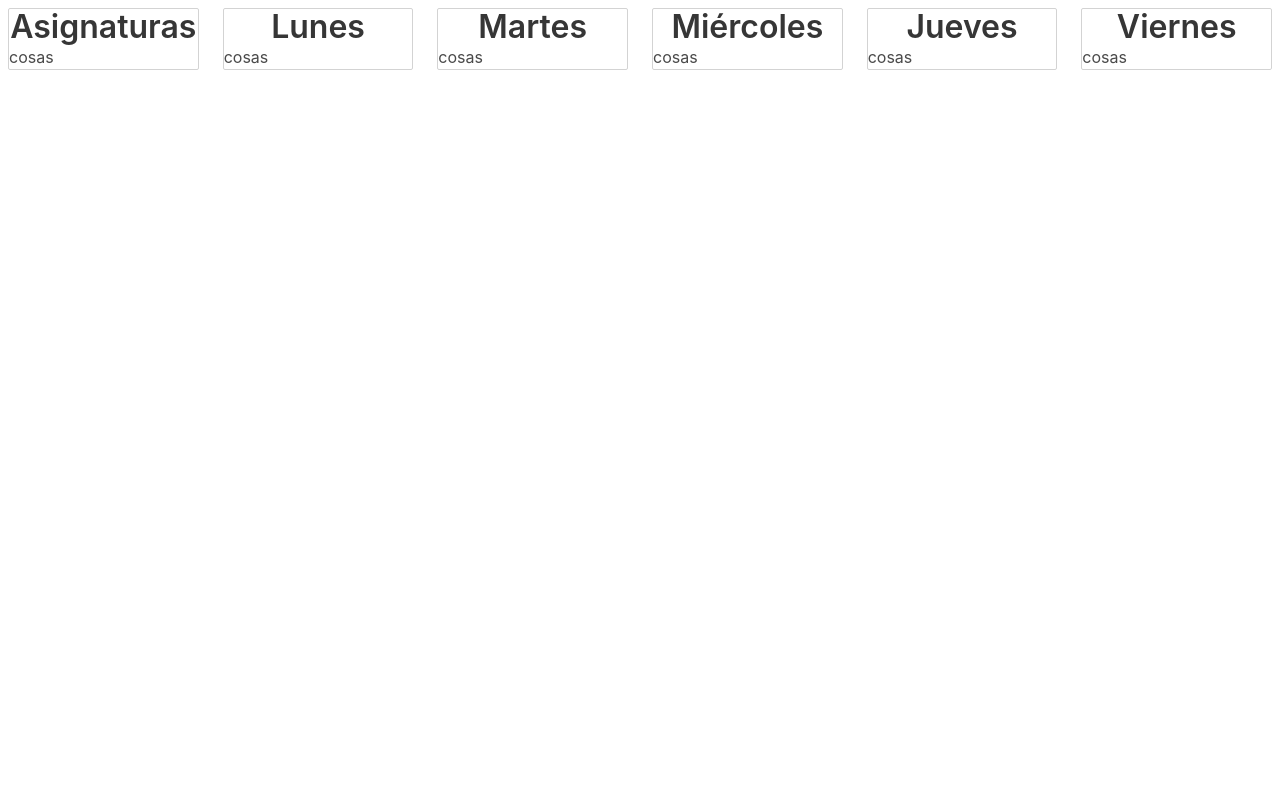
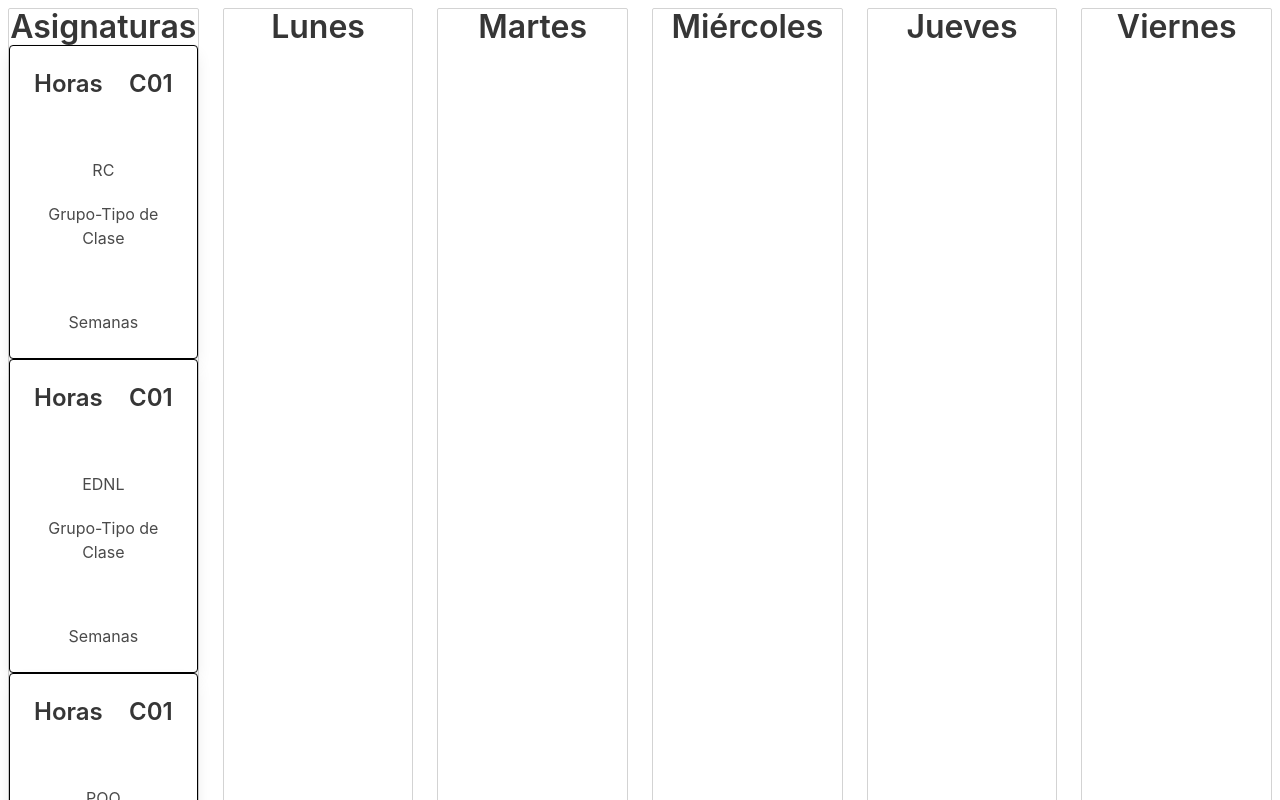
Before and after one commit to Lokeon/calendar, a React (Create React App) app: page / in a window 1280 px wide. Shown: the top 800 px of the page. Built offline with nearby package versions, Linux system fonts and the light colour scheme.

Commit message:
ya se mueve

```diff
--- a/src/components/column/column.tsx
+++ b/src/components/column/column.tsx
@@ -1,6 +1,11 @@
 import React, { Component } from "react";
+import Subject from "./../subject";
+import { ColumnProps } from "../types";
+import { Droppable } from "react-beautiful-dnd";
+
 import "./column.scss";
-export default class Column extends Component<any, any> {
+
+export default class Column extends Component<ColumnProps> {
   render() {
     return (
       <div className="column">
@@ -8,7 +13,15 @@ export default class Column extends Component<any, any> {
           <div className="has-text-centered">
             <h3 className="title">{this.props.day.title}</h3>
           </div>
-          <div>cosas</div>
+          <Droppable droppableId={this.props.day.id}>
+            {provided => (
+              <div ref={provided.innerRef} {...provided.droppableProps}>
+                {this.props.subjects.map((subject: any, index: number) => (
+                  <Subject key={subject.id} subject={subject} index={index} />
+                ))}
+              </div>
+            )}
+          </Droppable>
         </div>
       </div>
     );
--- a/src/components/subject/subject.tsx
+++ b/src/components/subject/subject.tsx
@@ -1,17 +1,26 @@
 import React, { Component } from "react";
-import "./../../styles.scss";
+import { SubjectProps } from "../types";
+import { Draggable } from "react-beautiful-dnd";
 
-export default class Subject extends Component {
+export default class Subject extends Component<SubjectProps> {
   render() {
+    const { abrev, classroom } = this.props.subject;
     return (
-      <div className="card borde">
+      <Draggable draggableId={this.props.subject.id} index={this.props.index}>
+        {provided => (
+          <div
+            className="card borde"
+            {...provided.draggableProps}
+            {...provided.dragHandleProps}
+            ref={provided.innerRef}
+          >
             <div className="card-content">
               <div>
                 <span className="title is-4">Horas</span>
-            <span className="title is-4 is-pulled-right">Aula</span>
+                <span className="title is-4 is-pulled-right">{classroom}</span>
               </div>
               <div>
-            <p className="has-text-centered asig">Asignatura</p>
+                <p className="has-text-centered asig">{abrev}</p>
                 <p className="has-text-centered">Grupo-Tipo de Clase</p>
               </div>
               <div className="weeks">
@@ -19,6 +28,8 @@ export default class Subject extends Component {
               </div>
             </div>
           </div>
+        )}
+      </Draggable>
     );
   }
 }
--- a/src/components/table/data.ts
+++ b/src/components/table/data.ts
@@ -1,34 +1,4 @@
-interface day {
-  id: string;
-  title: string;
-  subjectIds: string[];
-}
-
-interface days {
-  [key: string]: day;
-}
-
-interface subjects {
-  [key: string]: subject;
-}
-
-interface duration {
-  start: string;
-  end: string;
-}
-
-interface subject {
-  hours: duration;
-  classroom: string;
-  name: string;
-  abrev: string;
-  group: string;
-  type: string;
-  week: number[];
-  day: number;
-  course: string;
-  id: string;
-}
+import { days, subjects } from "./../types";
 
 const initialData = {
   order: [
@@ -788,7 +758,7 @@ const initialData = {
       course: "2B",
       id: "subject-3-19"
     },
-    "subjects-4-0": {
+    "subject-4-0": {
       hours: { start: "16:00", end: "18:00" },
       classroom: "E14",
       name: "Redes de Computadores",
@@ -800,7 +770,7 @@ const initialData = {
       course: "2A",
       id: "subject-4-0"
     },
-    "subjects-4-1": {
+    "subject-4-1": {
       hours: { start: "18:00", end: "20:00" },
       classroom: "E14",
       name: "Redes de Computadores",
@@ -812,7 +782,7 @@ const initialData = {
       course: "2A",
       id: "subject-4-1"
     },
-    "subjects-4-2": {
+    "subject-4-2": {
       hours: { start: "10:30", end: "12:30" },
       classroom: "C01",
       name: "Redes de Computadores",
@@ -824,7 +794,7 @@ const initialData = {
       course: "2A",
       id: "subject-4-2"
     },
-    "subjects-4-3": {
+    "subject-4-3": {
       hours: { start: "08:30", end: "10:30" },
       classroom: "C01",
       name: "Bases de Datos",
@@ -836,7 +806,7 @@ const initialData = {
       course: "2A",
       id: "subject-4-3"
     },
-    "subjects-4-4": {
+    "subject-4-4": {
       hours: { start: "10:30", end: "12:30" },
       group: "A2",
       name: "Bases de Datos",
@@ -848,7 +818,7 @@ const initialData = {
       course: "2B",
       id: "subject-4-4"
     },
-    "subjects-4-5": {
+    "subject-4-5": {
       hours: { start: "09:00", end: "10:30" },
       classroom: "C02",
       name: "Redes de Computadores",
--- a/src/components/table/table.tsx
+++ b/src/components/table/table.tsx
@@ -1,12 +1,15 @@
 import React, { Component } from "react";
+import { DragDropContext, DropResult } from "react-beautiful-dnd";
 import Column from "./../column";
 import initialData from "./data";
 
 export default class Table extends Component {
   state = initialData;
+  onDragEnd = (result: DropResult) => {};
   render() {
     return (
-      <div style={{margin: 8}}>
+      <DragDropContext onDragEnd={this.onDragEnd}>
+        <div style={{ margin: 8 }}>
           <div className="columns">
             {this.state.order.map((dayId: string) => {
               const day = this.state.days[dayId];
@@ -17,6 +20,7 @@ export default class Table extends Component {
             })}
           </div>
         </div>
+      </DragDropContext>
     );
   }
 }
--- /dev/null
+++ b/src/components/types.ts
@@ -0,0 +1,41 @@
+export interface day {
+  id: string;
+  title: string;
+  subjectIds: string[];
+}
+
+export interface days {
+  [key: string]: day;
+}
+
+export interface subjects {
+  [key: string]: subject;
+}
+
+export interface duration {
+  start: string;
+  end: string;
+}
+
+export interface subject {
+  hours: duration;
+  classroom: string;
+  name: string;
+  abrev: string;
+  group: string;
+  type: string;
+  week: number[];
+  day: number;
+  course: string;
+  id: string;
+}
+
+export interface ColumnProps {
+  subjects: subject[];
+  day: day;
+}
+
+export interface SubjectProps {
+  subject: subject;
+  index: number;
+}
```
Lines whose indentation alone changed are shown as unchanged.
